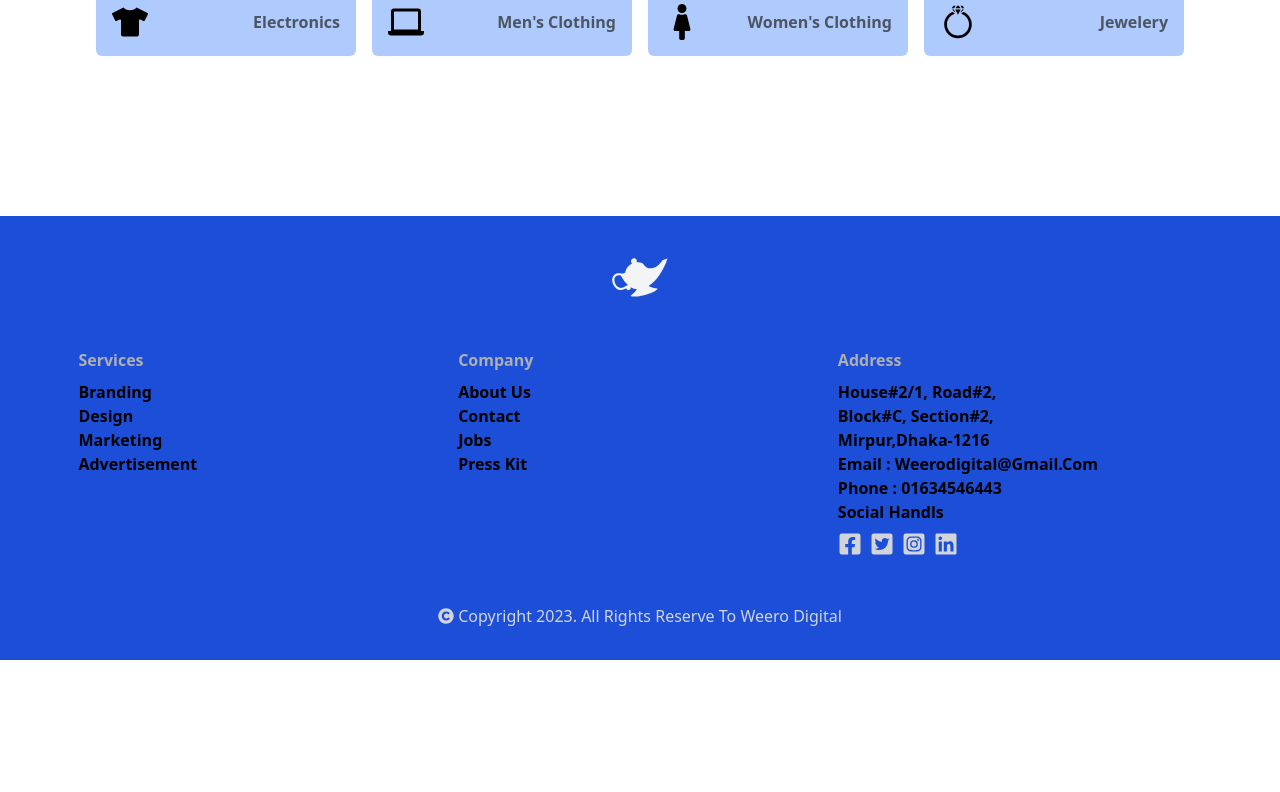
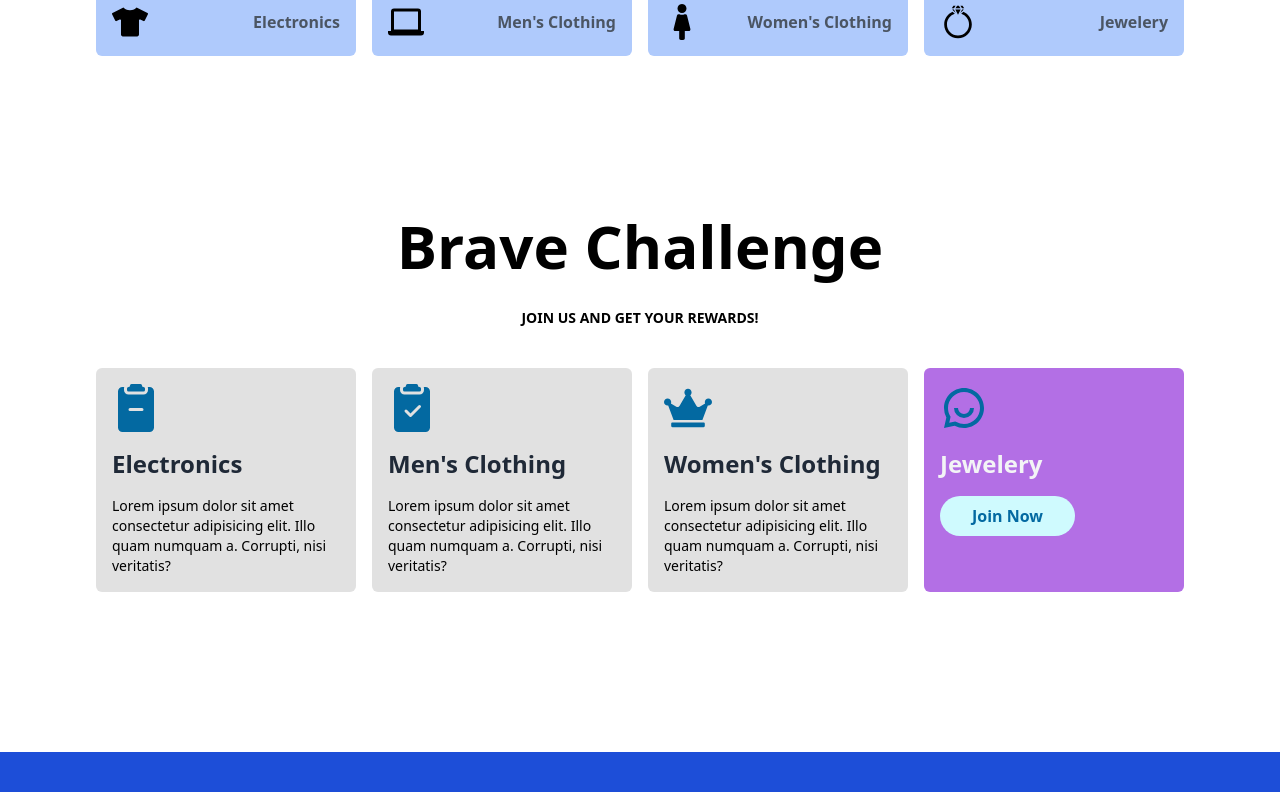
Before and after one commit to imtowhidulislam/weerodigitaltask, a React (Create React App) app: page / in a window 1280 px wide. Shown: the part 1520-2312 px from the top of the page. Before the commit the page ends 2180 px from the top, so only its background shows below. Built offline with nearby package versions, Linux system fonts and the light colour scheme; no server answers.

Commit message:
Home page is Complete

```diff
--- a/src/Pages/Booking.jsx
+++ b/src/Pages/Booking.jsx
@@ -2,7 +2,11 @@ import React from 'react'
 
 const Booking = () => {
   return (
-    <div>Booking</div>
+    <div className='flex items-center justify-center'>
+      <div className='container h-full p-12 text-5xl font-bold text-transparent bg-clip-text bg-gradient-to-tl from-purple-400 to-sky-600 mb-4 text-left'>
+        I'm kidda confuse about the content of the Booking Page that's why I couldn't able to accomplish this page.
+      </div>
+    </div>
   )
 }
 
--- a/src/Pages/Home.jsx
+++ b/src/Pages/Home.jsx
@@ -2,6 +2,7 @@ import React from 'react'
 import ShoppingImage from "../assets/shopping.svg";
 import Slider from '../components/Slider';
 import Collection from '../components/Collection';
+import Reward from '../components/Reward';
 
 const Home = () => {
   return (
@@ -21,7 +22,9 @@ const Home = () => {
         <div>
           <Collection />
         </div>
-        <div></div>
+        <div>
+          <Reward />
+        </div>
       </div>
     </div>
   )
--- a/src/components/Navbar.jsx
+++ b/src/components/Navbar.jsx
@@ -4,7 +4,7 @@ import {Link} from "react-router-dom"
 import {GiMagicLamp} from "react-icons/gi"
 const Navbar = () => {
   return (
-    <div className='bg-gray-400 py-2 px-8 lg:px-0'>
+    <div className='bg-gray-400 py-2 px-8 lg:px-4'>
         <div className='flex items-center justify-between navContainer'>
             <div className='text-5xl text-gray-50'>
                 <GiMagicLamp />
--- /dev/null
+++ b/src/components/Reward.jsx
@@ -0,0 +1,50 @@
+import React from 'react'
+import {FaCrown} from "react-icons/fa";
+import {BsFillClipboard2CheckFill,BsFillClipboard2MinusFill} from "react-icons/bs"
+import {RiChatSmile2Line } from "react-icons/ri";
+
+const Reward = () => {
+  return (
+    <div>
+        <div className="py-20">
+            <h2 className='text-6xl font-bold text-center mb-8 capitalize'>brave challenge</h2>
+            <p className='text-sm font-semibold uppercase mb-10'>join us and get your rewards!</p>
+            <div className='grid grid-cols-collectionLayout gap-4'>
+                <div className='bg-[#2222] rounded-md p-4 '>
+                    <div className=' text-5xl text-sky-700'>
+                        <BsFillClipboard2MinusFill/>
+                </div>
+                    <h2 className='text-left  mt-4 text-2xl font-bold text-gray-800'>Electronics</h2>
+                    <p className='text-sm mt-4 text-left'>Lorem ipsum dolor sit amet consectetur adipisicing elit. Illo quam numquam a. Corrupti, nisi veritatis?</p>
+                </div>
+                <div className='bg-[#2222] rounded-md p-4 '>
+                    <div className=' text-5xl text-sky-700'>
+                        <BsFillClipboard2CheckFill />
+                    </div>
+                    <h2 className='text-left  mt-4 text-2xl font-bold text-gray-800'>Men's Clothing</h2>
+                    <p className='text-sm mt-4 text-left'>Lorem ipsum dolor sit amet consectetur adipisicing elit. Illo quam numquam a. Corrupti, nisi veritatis?</p>
+                </div>
+                <div className='bg-[#2222] rounded-md p-4 '>
+                    <div className=' text-5xl text-sky-700'>
+                        <FaCrown />
+                    </div>
+                    <h2 className='text-left  mt-4 text-2xl font-bold text-gray-800'>Women's Clothing</h2>
+                    <p className='text-sm mt-4 text-left'>Lorem ipsum dolor sit amet consectetur adipisicing elit. Illo quam numquam a. Corrupti, nisi veritatis?</p>
+                </div>
+                <div className='bg-[#a14bdfcc] rounded-md p-4 '>
+                    <div className=' text-5xl text-sky-700'>
+                        <RiChatSmile2Line />
+                    </div>
+                    <h2 className='text-left  mt-4 text-2xl font-bold text-gray-100'>Jewelery</h2>
+                    <div className='flex items-start'>
+
+                    <button className='capitalize text-base font-bold py-2 px-8 rounded-full mt-4 cursor-pointer bg-cyan-100 text-sky-700 hover:bg-sky-700 hover:text-cyan-100 transition-colors duration-200 ease-out'>join now</button>
+                    </div>
+                </div>
+            </div>
+        </div>
+    </div>
+  )
+}
+
+export default Reward
```
